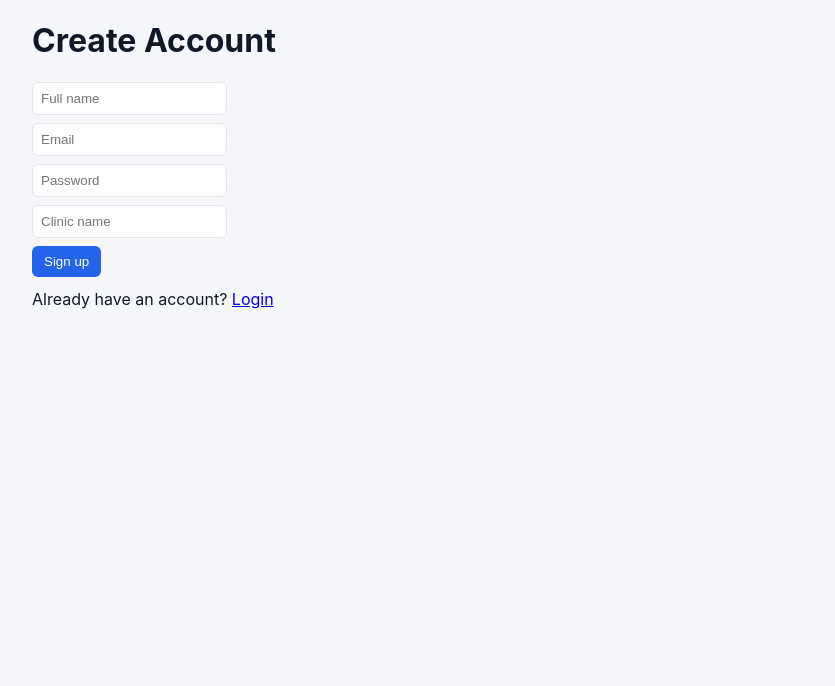
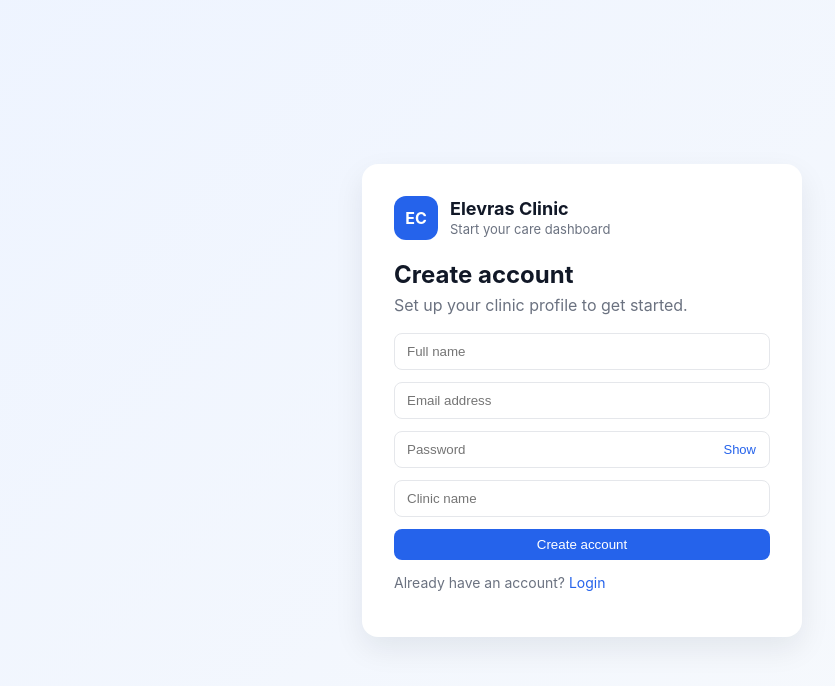
Before and after one commit to saketranjeetsingh/Elevras-clinic-CRM, a React app in the folder frontend/: page /signup in a window 1280 px wide. Shown: the top 686 px of the page, without its empty margins (58-893 px from the left). Built offline with nearby package versions, Linux system fonts and the light colour scheme; no server answers; the HTML template or start-up script is replaced by a standard one.

Commit message:
Phase 3 update 7

```diff
--- a/frontend/src/components/Sidebar.jsx
+++ b/frontend/src/components/Sidebar.jsx
@@ -7,6 +7,10 @@ export default function Sidebar() {
     const navigate = useNavigate();
 
     const handleLogout = () => {
+        if (!window.confirm("Are you sure you want to logout?")) {
+            return;
+        }
+
         logout();
         navigate("/");
     };
--- a/frontend/src/pages/Login.jsx
+++ b/frontend/src/pages/Login.jsx
@@ -11,16 +11,41 @@ function Login() {
     const [password, setPassword] = useState("");
     const [loading, setLoading] = useState(false);
     const [error, setError] = useState("");
+    const [showPassword, setShowPassword] = useState(false);
+
+    const validateForm = () => {
+        if (!email.trim()) {
+            setError("Please enter your email address.");
+            return false;
+        }
+
+        if (!email.includes("@")) {
+            setError("Please enter a valid email address.");
+            return false;
+        }
+
+        if (!password) {
+            setError("Please enter your password.");
+            return false;
+        }
+
+        return true;
+    };
 
     const handleLogin = async (e) => {
         e.preventDefault();
+        setError("");
+
+        if (!validateForm()) {
+            return;
+        }
+
         setLoading(true);
-        setError("");
 
         try {
             const response = await api.post(
                 "/auth/login",
-                new URLSearchParams({ username: email, password }),
+                new URLSearchParams({ username: email.trim(), password }),
                 {
                     headers: { "Content-Type": "application/x-www-form-urlencoded" },
                 }
@@ -32,40 +57,62 @@ function Login() {
 
             navigate("/dashboard");
         } catch (err) {
-            setError(err?.detail || err?.message || "Invalid credentials");
+            setError(err?.detail || err?.message || "We could not sign you in. Please try again.");
         } finally {
             setLoading(false);
         }
     };
 
     return (
-        <div className="page">
-            <h1>Doctor Login</h1>
+        <div className="auth-page">
+            <div className="auth-card">
+                <div className="auth-brand">
+                    <div className="brand-mark">EC</div>
+                    <div>
+                        <h2>Elevras Clinic</h2>
+                        <p>Care management made simple</p>
+                    </div>
+                </div>
 
-            <form onSubmit={handleLogin} className="form-row">
+                <div className="auth-header">
+                    <h1>Welcome back</h1>
+                    <p>Sign in to your clinic dashboard.</p>
+                </div>
+
+                <form onSubmit={handleLogin} className="auth-form">
                     <input
                         type="email"
-                    placeholder="Email"
+                        placeholder="Email address"
                         value={email}
                         onChange={(e) => setEmail(e.target.value)}
                     />
 
+                    <div className="auth-input-group">
                         <input
-                    type="password"
+                            type={showPassword ? "text" : "password"}
                             placeholder="Password"
                             value={password}
                             onChange={(e) => setPassword(e.target.value)}
                         />
+                        <button
+                            type="button"
+                            className="password-toggle"
+                            onClick={() => setShowPassword((value) => !value)}
+                        >
+                            {showPassword ? "Hide" : "Show"}
+                        </button>
+                    </div>
 
-                <button className="btn" type="submit" disabled={loading}>
-                    {loading ? "Logging in..." : "Login"}
+                    <button className="btn auth-submit" type="submit" disabled={loading}>
+                        {loading ? "Signing in..." : "Login"}
                     </button>
                 </form>
 
-            {error && <p className="error">{error}</p>}
-            <p style={{ marginTop: 12 }}>
-                Need an account? <Link to="/signup">Create one</Link>
+                {error && <p className="status-message error">{error}</p>}
+                <p className="auth-link-row">
+                    Need an account? <Link to="/signup" className="auth-link">Create one</Link>
                 </p>
+            </div>
         </div>
     );
 }
--- a/frontend/src/pages/Signup.jsx
+++ b/frontend/src/pages/Signup.jsx
@@ -13,48 +13,113 @@ function Signup() {
     const [loading, setLoading] = useState(false);
     const [error, setError] = useState("");
     const [success, setSuccess] = useState("");
+    const [showPassword, setShowPassword] = useState(false);
 
     const handleChange = (e) => {
         const { name, value } = e.target;
         setForm((s) => ({ ...s, [name]: value }));
     };
 
+    const validateForm = () => {
+        if (!form.name.trim()) {
+            setError("Please enter your full name.");
+            return false;
+        }
+
+        if (!form.email.trim() || !form.email.includes("@")) {
+            setError("Please enter a valid email address.");
+            return false;
+        }
+
+        if (form.password.length < 6) {
+            setError("Password must be at least 6 characters long.");
+            return false;
+        }
+
+        if (!form.clinic_name.trim()) {
+            setError("Please enter your clinic name.");
+            return false;
+        }
+
+        return true;
+    };
+
     const handleSubmit = async (e) => {
         e.preventDefault();
-        setLoading(true);
         setError("");
         setSuccess("");
 
+        if (!validateForm()) {
+            return;
+        }
+
+        setLoading(true);
+
         try {
-            await api.post("/auth/signup", form);
+            await api.post("/auth/signup", {
+                name: form.name.trim(),
+                email: form.email.trim(),
+                password: form.password,
+                clinic_name: form.clinic_name.trim(),
+            });
             setSuccess("Account created successfully. You can sign in now.");
             setTimeout(() => navigate("/"), 800);
         } catch (err) {
-            setError(err?.detail || err?.message || "Signup failed");
+            setError(err?.detail || err?.message || "We could not create your account. Please try again.");
         } finally {
             setLoading(false);
         }
     };
 
     return (
-        <div className="page">
-            <h1>Create Account</h1>
+        <div className="auth-page">
+            <div className="auth-card">
+                <div className="auth-brand">
+                    <div className="brand-mark">EC</div>
+                    <div>
+                        <h2>Elevras Clinic</h2>
+                        <p>Start your care dashboard</p>
+                    </div>
+                </div>
 
-            <form onSubmit={handleSubmit} className="form-row" style={{ flexDirection: "column", alignItems: "flex-start" }}>
-                <input name="name" placeholder="Full name" value={form.name} onChange={handleChange} required />
-                <input name="email" type="email" placeholder="Email" value={form.email} onChange={handleChange} required />
-                <input name="password" type="password" placeholder="Password" value={form.password} onChange={handleChange} required />
-                <input name="clinic_name" placeholder="Clinic name" value={form.clinic_name} onChange={handleChange} required />
-                <button className="btn" type="submit" disabled={loading}>
-                    {loading ? "Creating account..." : "Sign up"}
-                </button>
-            </form>
+                <div className="auth-header">
+                    <h1>Create account</h1>
+                    <p>Set up your clinic profile to get started.</p>
+                </div>
 
-            {error && <p className="error">{error}</p>}
-            {success && <p className="success">{success}</p>}
-            <p style={{ marginTop: 12 }}>
-                Already have an account? <Link to="/">Login</Link>
-            </p>
+                <form onSubmit={handleSubmit} className="auth-form">
+                    <input name="name" placeholder="Full name" value={form.name} onChange={handleChange} />
+                    <input name="email" type="email" placeholder="Email address" value={form.email} onChange={handleChange} />
+
+                    <div className="auth-input-group">
+                        <input
+                            name="password"
+                            type={showPassword ? "text" : "password"}
+                            placeholder="Password"
+                            value={form.password}
+                            onChange={handleChange}
+                        />
+                        <button
+                            type="button"
+                            className="password-toggle"
+                            onClick={() => setShowPassword((value) => !value)}
+                        >
+                            {showPassword ? "Hide" : "Show"}
+                        </button>
+                    </div>
+
+                    <input name="clinic_name" placeholder="Clinic name" value={form.clinic_name} onChange={handleChange} />
+                    <button className="btn auth-submit" type="submit" disabled={loading}>
+                        {loading ? "Creating account..." : "Create account"}
+                    </button>
+                </form>
+
+                {error && <p className="status-message error">{error}</p>}
+                {success && <p className="status-message success">{success}</p>}
+                <p className="auth-link-row">
+                    Already have an account? <Link to="/" className="auth-link">Login</Link>
+                </p>
+            </div>
         </div>
     );
 }
--- a/frontend/src/styles.css
+++ b/frontend/src/styles.css
@@ -4,6 +4,7 @@
     --muted:#6b7280;
     --accent:#2563eb;
     --sidebar:#111827;
+    --border:#e5e7eb;
 }
 
 *{box-sizing:border-box}
@@ -35,18 +36,36 @@ body{
 .main-content{flex:1;padding:20px}
 .page{max-width:1100px;margin:0 auto}
 
-.stats-grid{display:grid;grid-template-columns:repeat(auto-fit,minmax(160px,1fr));gap:12px;margin-top:16px}
-.card{background:var(--card);padding:16px;border-radius:8px;box-shadow:0 1px 2px rgba(16,24,40,0.05)}
+.auth-page{min-height:100vh;display:flex;align-items:center;justify-content:center;padding:24px;background:linear-gradient(135deg,#eef4ff 0%,#f8fafc 100%)}
+.auth-card{width:min(100%,440px);background:var(--card);padding:32px;border-radius:16px;box-shadow:0 12px 30px rgba(15,23,42,0.08)}
+.auth-brand{display:flex;align-items:center;gap:12px;margin-bottom:20px}
+.brand-mark{width:44px;height:44px;border-radius:12px;background:var(--accent);color:#fff;display:flex;align-items:center;justify-content:center;font-weight:700}
+.auth-brand h2{margin:0;font-size:18px}
+.auth-brand p{margin:2px 0 0;color:var(--muted);font-size:13px}
+.auth-header h1{margin:0;font-size:24px}
+.auth-header p{margin:6px 0 18px;color:var(--muted)}
+.auth-form{display:flex;flex-direction:column;gap:12px}
+.auth-form input,.auth-form select,.form-row input,.form-row select,.search-row input{padding:10px 12px;border-radius:8px;border:1px solid var(--border);width:100%}
+.auth-input-group{position:relative}
+.password-toggle{position:absolute;right:8px;top:50%;transform:translateY(-50%);border:0;background:transparent;color:var(--accent);cursor:pointer;font-size:13px}
+.auth-submit{width:100%;padding:10px 12px}
+.auth-link-row{margin-top:14px;font-size:14px;color:var(--muted)}
+.auth-link{color:var(--accent);text-decoration:none}
+.status-message{margin-top:10px}
+
+.stats-grid{display:grid;grid-template-columns:repeat(auto-fit,minmax(180px,1fr));gap:12px;margin-top:16px}
+.card{background:var(--card);padding:16px;border-radius:10px;box-shadow:0 1px 2px rgba(16,24,40,0.05)}
 .card h3{margin:0 0 8px 0;font-size:14px;color:var(--muted)}
-.card p{margin:0;font-size:20px;font-weight:600}
+.card p{margin:0;font-size:22px;font-weight:600}
 
 table{width:100%;border-collapse:collapse;background:var(--card);border-radius:8px;overflow:hidden}
 th,td{padding:10px;text-align:left;border-bottom:1px solid #eef2f7}
 thead th{background:#f8fafc}
 
-.form-row{display:flex;gap:8px;flex-wrap:wrap}
-.form-row input,.form-row select{padding:8px;border-radius:6px;border:1px solid #e5e7eb}
-.btn{padding:8px 12px;border-radius:6px;border:0;background:var(--accent);color:#fff}
+.form-row{display:flex;gap:8px;flex-wrap:wrap;margin-bottom:12px}
+.search-row{display:flex;gap:8px;flex-wrap:wrap;margin-bottom:12px}
+.btn{padding:8px 12px;border-radius:8px;border:0;background:var(--accent);color:#fff;cursor:pointer}
+.btn:disabled{opacity:0.7;cursor:not-allowed}
 
 .loading{padding:20px}
 .error{color:#b91c1c}
@@ -56,4 +75,7 @@ thead th{background:#f8fafc}
     .app-layout{flex-direction:column}
     .sidebar{width:100%;flex-direction:row;align-items:center}
     .sidebar-nav{flex-direction:row;gap:12px;margin-left:12px}
+    .auth-card{padding:24px}
+    .form-row,.search-row{flex-direction:column}
+    .search-row .btn{width:100%}
 }
```
Also changed, not shown: frontend/src/pages/Appointments.jsx (+7 -7 lines), frontend/src/pages/Dashboard.jsx (+21 -11 lines), frontend/src/pages/Patients.jsx (+56 -44 lines), frontend/src/services/api.js (+10 -21 lines). Lines whose indentation alone changed are shown as unchanged.
